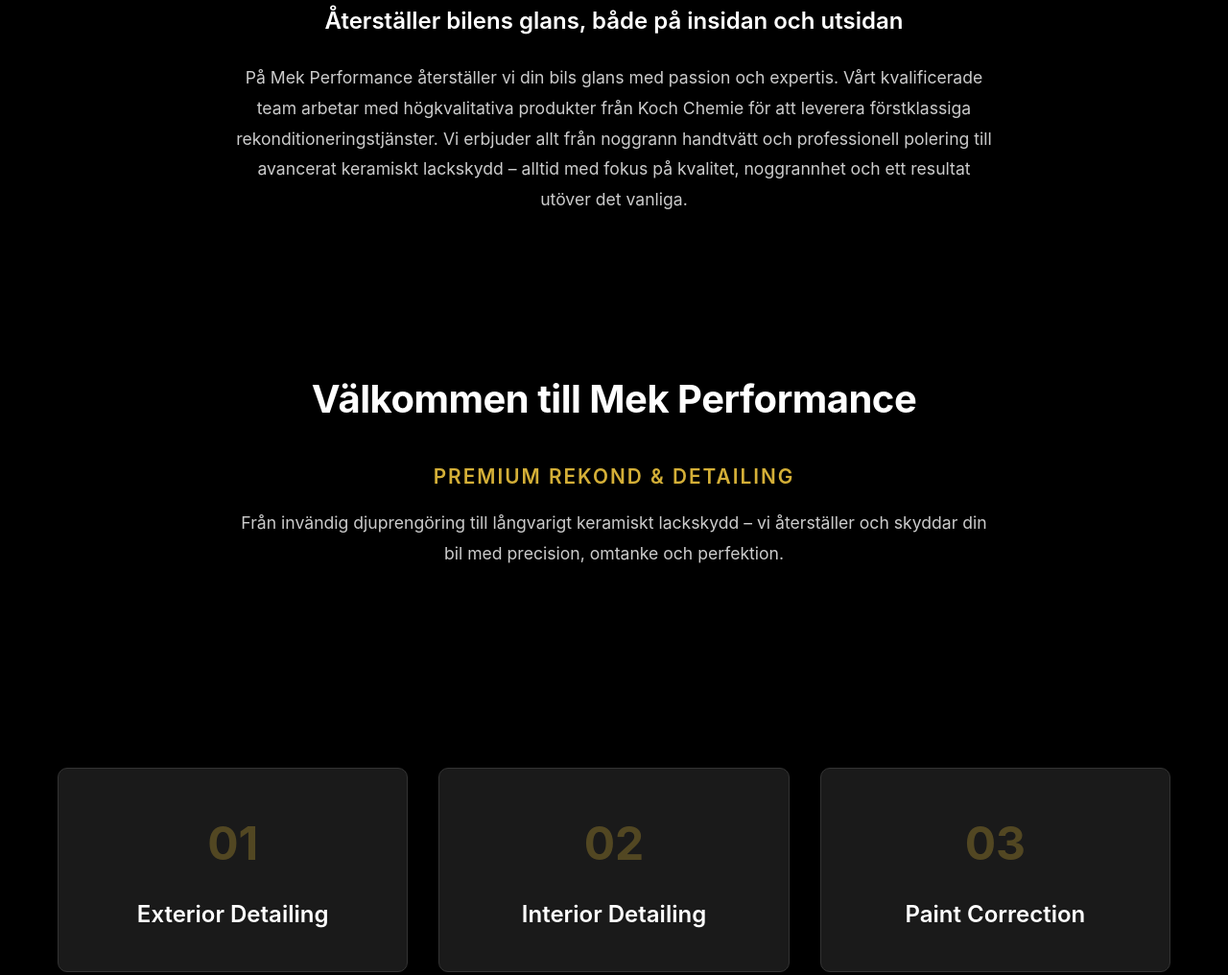
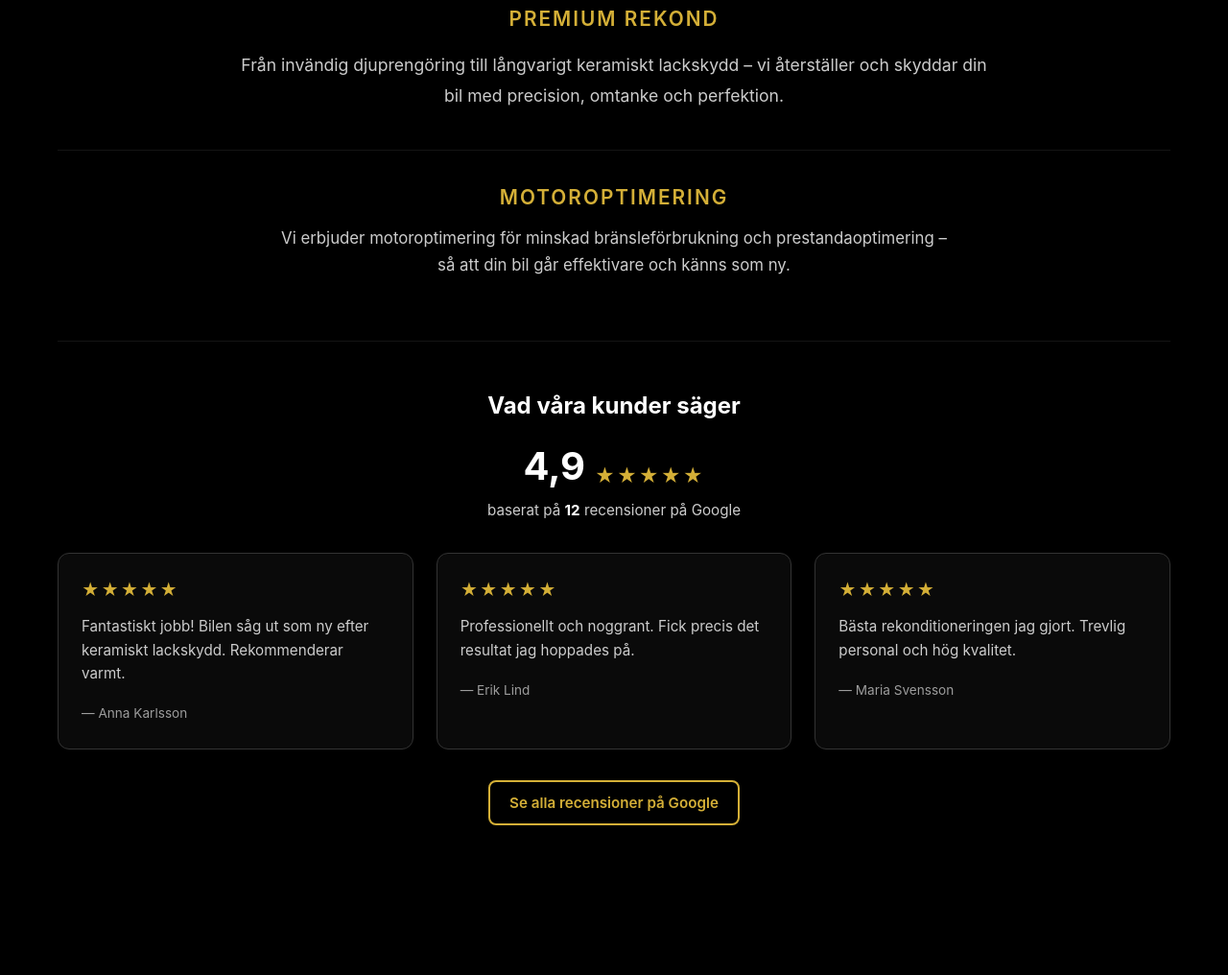
Before and after one commit to jrogestedt/mek_performance, a plain HTML site: page index.html in a window 1280 px wide. Shown: the part 973-1989 px from the top of the page at 96% size. Drawn offline with Linux system fonts and the light colour scheme; no server answers.

Commit message:
tuning and fixing

```diff
--- a/index.html
+++ b/index.html
@@ -3,7 +3,7 @@
 <head>
     <meta charset="UTF-8">
     <meta name="viewport" content="width=device-width, initial-scale=1.0">
-    <title>Mek Performance - Premium rekond & detailing</title>
+    <title>Mek Performance - Premium rekond</title>
     <link rel="stylesheet" href="styles.css">
 </head>
 <body>
@@ -65,6 +65,51 @@
         </div>
     </section>
 
+    <!-- Welcome Section (before Om oss) -->
+    <section class="welcome">
+        <div class="container">
+            <h2 class="section-title">Välkommen till Mek Performance</h2>
+            <p class="welcome-subtitle">Premium rekond</p>
+            <p class="welcome-text">
+                Från invändig djuprengöring till långvarigt keramiskt lackskydd – vi återställer och skyddar din bil med precision, omtanke och perfektion.
+            </p>
+            <div class="welcome-motoroptimering">
+                <h3 class="welcome-subtitle motoroptimering-heading">Motoroptimering</h3>
+                <p class="motoroptimering-text">Vi erbjuder motoroptimering för minskad bränsleförbrukning och prestandaoptimering – så att din bil går effektivare och känns som ny.</p>
+            </div>
+            <div class="reviews-block">
+                <h3 class="reviews-heading">Vad våra kunder säger</h3>
+                <!-- Uppdatera betyg och antal med siffror från er Google-sida -->
+                <div class="google-score">
+                    <span class="google-score-value">4,9</span>
+                    <span class="google-score-stars" aria-hidden="true">★★★★★</span>
+                    <p class="google-score-label">baserat på <strong>12</strong> recensioner på Google</p>
+                </div>
+                <div class="reviews-grid">
+                    <!-- Ersätt citat och namn med riktiga recensioner från Google -->
+                    <div class="review-card">
+                        <div class="review-stars" aria-hidden="true">★★★★★</div>
+                        <blockquote class="review-quote">Fantastiskt jobb! Bilen såg ut som ny efter keramiskt lackskydd. Rekommenderar varmt.</blockquote>
+                        <cite class="review-author">— Anna Karlsson</cite>
+                    </div>
+                    <div class="review-card">
+                        <div class="review-stars" aria-hidden="true">★★★★★</div>
+                        <blockquote class="review-quote">Professionellt och noggrant. Fick precis det resultat jag hoppades på.</blockquote>
+                        <cite class="review-author">— Erik Lind</cite>
+                    </div>
+                    <div class="review-card">
+                        <div class="review-stars" aria-hidden="true">★★★★★</div>
+                        <blockquote class="review-quote">Bästa rekonditioneringen jag gjort. Trevlig personal och hög kvalitet.</blockquote>
+                        <cite class="review-author">— Maria Svensson</cite>
+                    </div>
+                </div>
+                <p class="reviews-cta">
+                    <a href="https://www.google.com/search?q=mek+performance+s%C3%A4ffle" target="_blank" rel="noopener noreferrer" class="reviews-link">Se alla recensioner på Google</a>
+                </p>
+            </div>
+        </div>
+    </section>
+
     <!-- About Section -->
     <section class="about">
         <div class="container">
@@ -78,28 +123,17 @@
         </div>
     </section>
 
-    <!-- Welcome Section -->
-    <section class="welcome">
-        <div class="container">
-            <h2 class="section-title">Välkommen till Mek Performance</h2>
-            <p class="welcome-subtitle">Premium rekond & detailing</p>
-            <p class="welcome-text">
-                Från invändig djuprengöring till långvarigt keramiskt lackskydd – vi återställer och skyddar din bil med precision, omtanke och perfektion.
-            </p>
-        </div>
-    </section>
-
     <!-- Services Section -->
     <section class="services" id="tjanster">
         <div class="container">
             <div class="services-grid">
                 <div class="service-card">
                     <div class="service-number">01</div>
-                    <h3 class="service-title">Exterior Detailing</h3>
+                    <h3 class="service-title">Exteriör rekond</h3>
                 </div>
                 <div class="service-card">
                     <div class="service-number">02</div>
-                    <h3 class="service-title">Interior Detailing</h3>
+                    <h3 class="service-title">Interiör rekond</h3>
                 </div>
                 <div class="service-card">
                     <div class="service-number">03</div>
@@ -132,7 +166,7 @@
                         <span class="faq-icon">+</span>
                     </button>
                     <div class="faq-answer">
-                        <p>Vi erbjuder en komplett range av rekonditioneringstjänster inklusive exterior och interior detailing, paint correction, keramiskt lackskydd, motorrestaurering och polimering.</p>
+                        <p>Vi erbjuder motoroptimering och motorrestorering samt en komplett range av rekonditioneringstjänster inklusive exterior och interior rekond inklusive paint correction, keramiskt lackskydd och polimering.</p>
                     </div>
                 </div>
                 <div class="faq-item">
@@ -141,7 +175,7 @@
                         <span class="faq-icon">+</span>
                     </button>
                     <div class="faq-answer">
-                        <p>Du kan boka en tid genom att ringa Alex på 072-017 92 97 eller kontakta oss via e-post på mek.performance@gmail.com. Vi hjälper dig gärna att hitta en tid som passar dig.</p>
+                        <p>Fyll i formuläret ovan genom att klicka på &quot;Boka&quot;. Du kan också boka en tid genom att ringa Alex på 072-017 92 97 eller kontakta oss via e-post på mek.performance@gmail.com. Vi hjälper dig gärna att hitta en tid som passar dig.</p>
                     </div>
                 </div>
                 <div class="faq-item">
@@ -299,11 +333,12 @@
                     <div class="booking-form-col">
                         <span class="booking-field-label">Vad vill du få hjälp med?</span>
                         <div class="booking-services">
-                            <label class="booking-checkbox-label"><input type="checkbox" name="services" value="Exterior Detailing"> Exterior Detailing</label>
-                            <label class="booking-checkbox-label"><input type="checkbox" name="services" value="Interior Detailing"> Interior Detailing</label>
-                            <label class="booking-checkbox-label"><input type="checkbox" name="services" value="Paint Correction"> Paint Correction</label>
-                            <label class="booking-checkbox-label"><input type="checkbox" name="services" value="Ceramic Coating"> Ceramic Coating</label>
-                            <label class="booking-checkbox-label"><input type="checkbox" name="services" value="Engine Restoration"> Engine Restoration</label>
+                            <label class="booking-checkbox-label"><input type="checkbox" name="services" value="Motoroptimering"> Motoroptimering</label>
+                            <label class="booking-checkbox-label"><input type="checkbox" name="services" value="Exteriör rekond"> Exteriör rekond</label>
+                            <label class="booking-checkbox-label"><input type="checkbox" name="services" value="Interiör rekond"> Interiör rekond</label>
+                            <label class="booking-checkbox-label"><input type="checkbox" name="services" value="Lackkorrigering"> Lackkorrigering</label>
+                            <label class="booking-checkbox-label"><input type="checkbox" name="services" value="Keramiskt lackskydd"> Keramiskt lackskydd</label>
+                            <label class="booking-checkbox-label"><input type="checkbox" name="services" value="Motorrestaurering"> Motorrestaurering</label>
                             <label class="booking-checkbox-label"><input type="checkbox" name="services" value="Polimering"> Polimering</label>
                         </div>
                         <label for="booking-extra">Ytterligare information</label>
--- a/script.js
+++ b/script.js
@@ -100,7 +100,7 @@
             ? String(window.ALEX_BOOKING_API_KEY).trim()
             : '';
 
-        // Lead API spec: POST /api/lead, body { name, email, phone?, message? }
+        // Lead API spec: POST /api/lead — name, email (required); phone?, message?, expected_revenue?, probability?, date_deadline? (optional)
         const servicesText = checkedServices.length > 0 ? checkedServices.join(', ') : '';
         const messageParts = [
             registration && 'Registreringsnummer: ' + registration,
@@ -115,6 +115,7 @@
         };
         if (phone) leadPayload.phone = phone;
         if (messageStr) leadPayload.message = messageStr;
+        // Optional: expected_revenue (number), probability (0–100), date_deadline ('YYYY-MM-DD') — add when form collects them
 
         const submitBtn = bookingForm.querySelector('button[type="submit"]');
         const originalText = submitBtn.textContent;
--- a/styles.css
+++ b/styles.css
@@ -508,6 +508,143 @@
     line-height: 1.8;
 }
 
+.welcome-motoroptimering {
+    margin-top: 2.5rem;
+    padding-top: 2rem;
+    border-top: 1px solid rgba(255, 255, 255, 0.08);
+    text-align: center;
+}
+
+.motoroptimering-heading {
+    margin-bottom: 0.75rem;
+    margin-top: 0;
+}
+
+.motoroptimering-text {
+    font-size: 1.05rem;
+    color: var(--text-light);
+    max-width: 700px;
+    margin: 0 auto;
+    line-height: 1.7;
+}
+
+/* Reviews block (inside Welcome) */
+.reviews-block {
+    margin-top: 4rem;
+    padding-top: 3rem;
+    border-top: 1px solid rgba(255, 255, 255, 0.08);
+}
+
+.reviews-heading {
+    font-size: 1.5rem;
+    font-weight: 700;
+    text-align: center;
+    margin-bottom: 1.5rem;
+    color: var(--white);
+}
+
+.google-score {
+    text-align: center;
+    margin-bottom: 2rem;
+}
+
+.google-score-value {
+    display: inline-block;
+    font-size: 2.5rem;
+    font-weight: 700;
+    color: var(--white);
+    line-height: 1;
+}
+
+.google-score-stars {
+    display: inline-block;
+    color: var(--accent-color);
+    font-size: 1.25rem;
+    letter-spacing: 2px;
+    margin-left: 0.35rem;
+    vertical-align: middle;
+}
+
+.google-score-label {
+    font-size: 0.95rem;
+    color: var(--text-light);
+    margin: 0.5rem 0 0 0;
+}
+
+.google-score-label strong {
+    color: var(--white);
+}
+
+.reviews-grid {
+    display: grid;
+    grid-template-columns: repeat(3, 1fr);
+    gap: 1.5rem;
+    margin-bottom: 2rem;
+}
+
+.review-card {
+    background: rgba(255, 255, 255, 0.04);
+    border: 1px solid var(--border-color);
+    border-radius: 12px;
+    padding: 1.5rem;
+    transition: border-color 0.2s, box-shadow 0.2s;
+}
+
+.review-card:hover {
+    border-color: rgba(255, 255, 255, 0.15);
+    box-shadow: 0 8px 24px rgba(0, 0, 0, 0.2);
+}
+
+.review-stars {
+    color: var(--accent-color);
+    font-size: 1.1rem;
+    letter-spacing: 2px;
+    margin-bottom: 0.75rem;
+}
+
+.review-quote {
+    font-size: 0.95rem;
+    color: var(--text-light);
+    line-height: 1.6;
+    margin: 0 0 1rem 0;
+    font-style: normal;
+}
+
+.review-author {
+    font-size: 0.85rem;
+    color: rgba(255, 255, 255, 0.6);
+    font-style: normal;
+}
+
+.reviews-cta {
+    text-align: center;
+    margin: 0;
+}
+
+.reviews-link {
+    display: inline-block;
+    padding: 0.6rem 1.25rem;
+    background: transparent;
+    border: 2px solid var(--accent-color);
+    color: var(--accent-color);
+    font-weight: 600;
+    font-size: 0.95rem;
+    text-decoration: none;
+    border-radius: 8px;
+    transition: background 0.2s, color 0.2s;
+}
+
+.reviews-link:hover {
+    background: var(--accent-color);
+    color: var(--primary-color);
+}
+
+@media (max-width: 768px) {
+    .reviews-grid {
+        grid-template-columns: 1fr;
+    }
+}
+
 /* Services Section */
 .services {
     padding: 5rem 0;
```
Also changed, not shown: BACKEND_CORS.md (added, +31 -0 lines).
